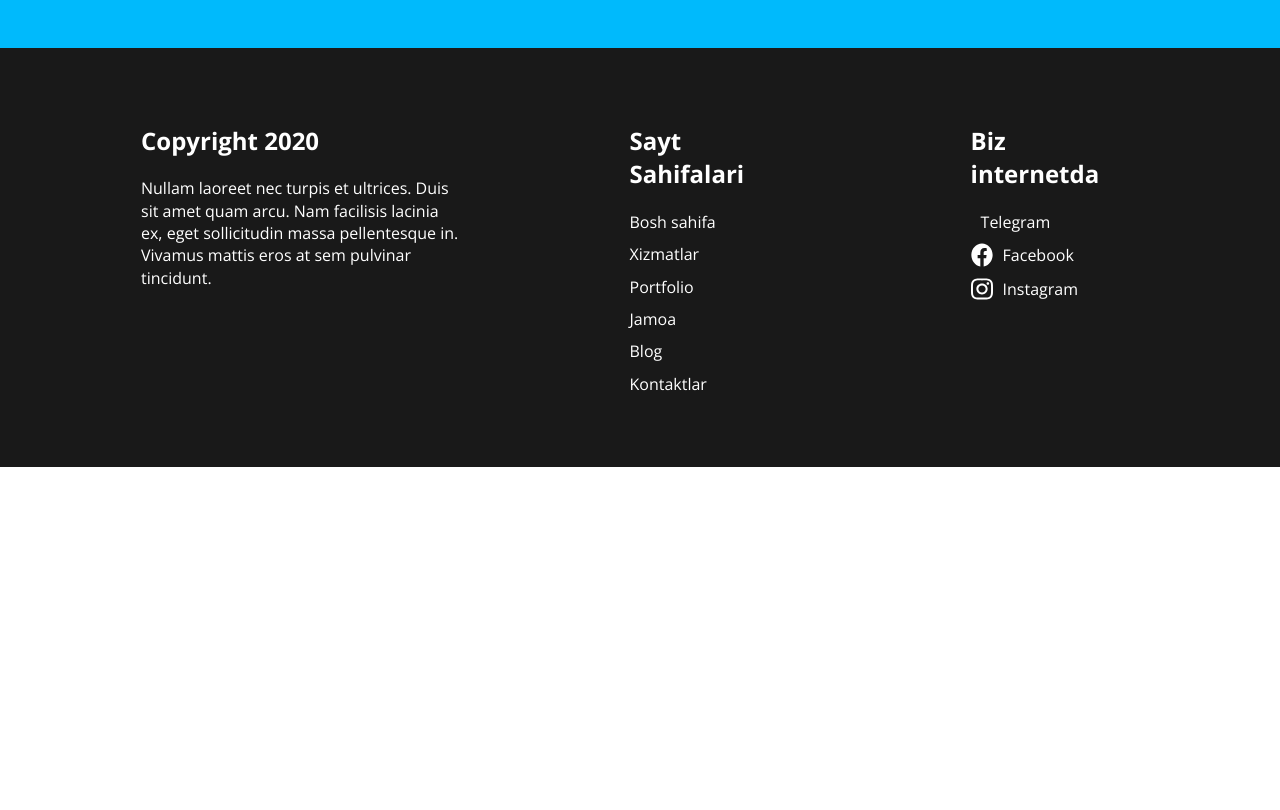
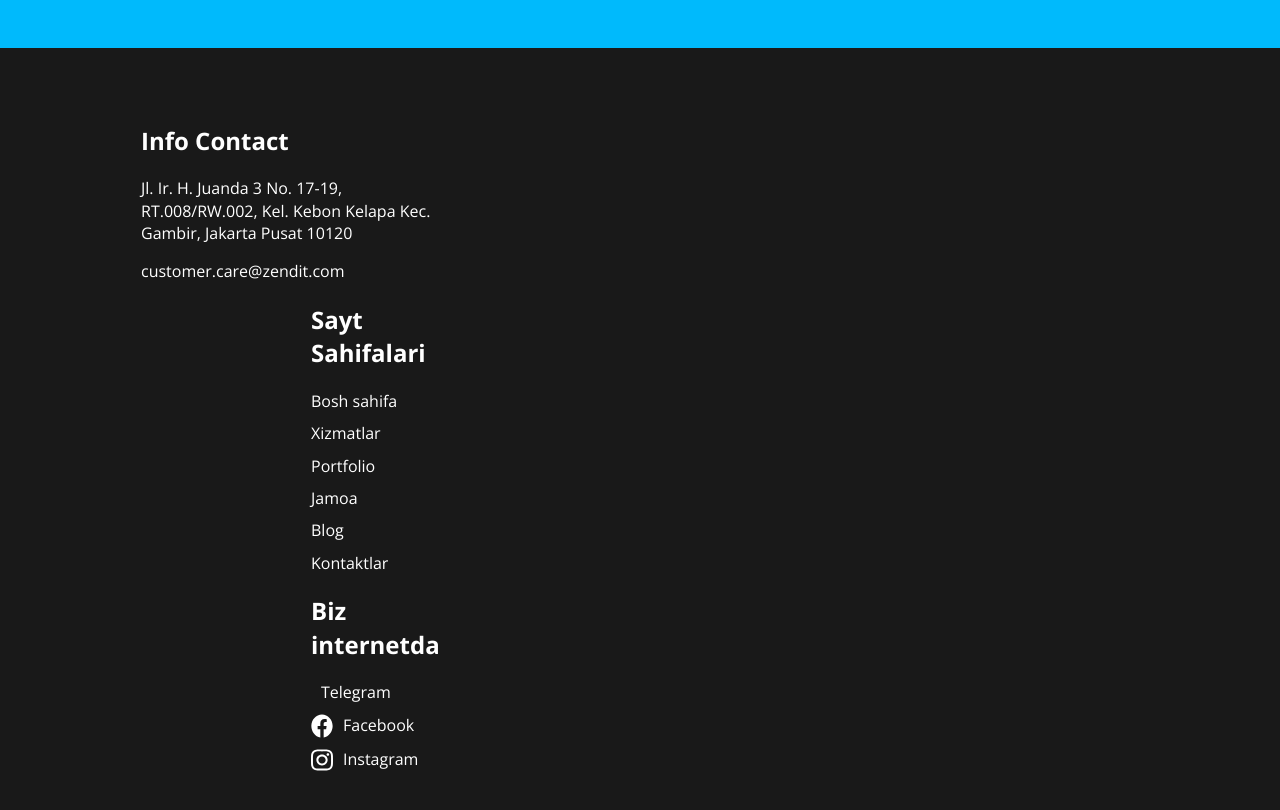
Before and after one commit to FarrukhMahkamov/pixer, a plain HTML site: page index.html in a window 1280 px wide. Shown: the part 3700-4510 px from the top of the page. Before the commit the page ends 4167 px from the top, so only its background shows below. Drawn offline with nearby package versions, Linux system fonts and the light colour scheme.

Commit message:
initial commit

```diff
--- a/index.html
+++ b/index.html
@@ -63,8 +63,8 @@
       </div>
   </header>
 
- <section class="second-header">
-    <div class="container">
+ <section class="second-header" >
+         <div class="container">
         <div class="main-text">
             <h2 class="main-title">Biznesingizni keyingi bosqichga olib chiqing</h2>
             <p class="main-caption">Nullam laoreet nec turpis et ultrices. Duis sit amet quam arcu. Nam facilisis lacinia ex, eget sollicitudin massa pellentesque in. Vivamus mattis eros at sem pulvinar</p>
@@ -196,12 +196,16 @@
 
  <footer class="site-footer">
 
+
      <div class="container">
         <div class="ft-bg">
          <div class="about-site">
-             <h2 class="about-title">Copyright 2020</h2>
-             <p class="about-text">Nullam laoreet nec turpis et ultrices. Duis sit amet quam arcu. Nam facilisis lacinia ex, eget sollicitudin massa pellentesque in. Vivamus mattis eros at sem pulvinar tincidunt.</p>
-         </div>
+             <h2 class="about-title">Info Contact</h2>
+             <p class="about-text">Jl. Ir. H. Juanda 3 No. 17-19,
+                RT.008/RW.002, Kel. Kebon
+                Kelapa Kec. Gambir, Jakarta
+                Pusat 10120</p>
+                <p class="about-text">customer.care@zendit.com</p>
          <div class="footer-navigation">
              <ul class="footer-navlist">
                  <li class="footer-nav-item">
@@ -248,6 +252,7 @@
         </div>
      </div>
     </div>
+    <img src="images/footer" alt="">
  </footer>
 </body>
 </html>
```
